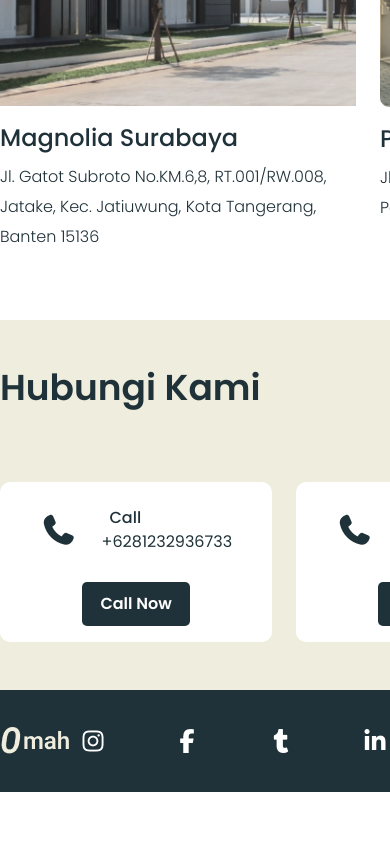
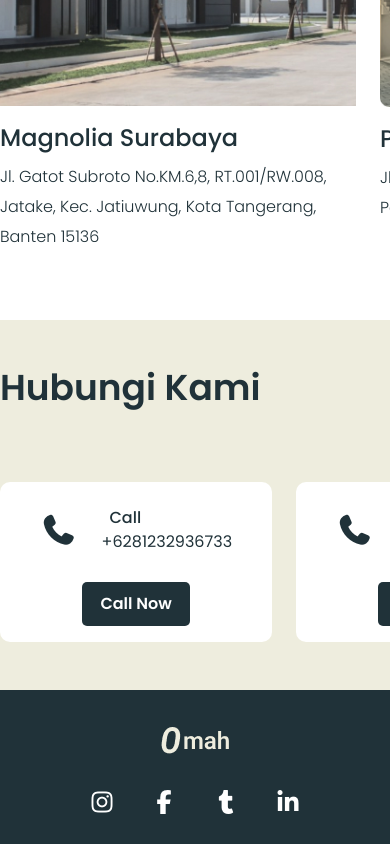
Before and after one commit to menabil/Omah, a website: page index.html in a window 390 px wide. Shown: the part 2967-3811 px from the top of the page. Before the commit the page ends 3759 px from the top, so only its background shows below. Drawn offline with Linux system fonts and the light colour scheme.

Commit message:
responsive footer section

```diff
--- a/index.html
+++ b/index.html
@@ -215,9 +215,7 @@
             <h5 class="text-2xl text-[#203239] font-medium pt-4 pb-2">
               Magnolia Surabaya
             </h5>
-            <p
-              class="text-base text-[#203239] leading-7.5 font-light w-89"
-            >
+            <p class="text-base text-[#203239] leading-7.5 font-light w-89">
               Jl. Gatot Subroto No.KM.6,8, RT.001/RW.008, Jatake, Kec.
               Jatiuwung, Kota Tangerang, Banten 15136
             </p>
@@ -227,9 +225,7 @@
             <h5 class="text-2xl text-[#203239] font-medium pt-4 pb-2">
               Pinang Residences
             </h5>
-            <p
-              class="text-base text-[#203239] leading-7.5 font-light w-89"
-            >
+            <p class="text-base text-[#203239] leading-7.5 font-light w-89">
               Jl. Deplu Raya No.16 RT.5, RW.003 Bintaro, Pesanggrahan, Jakarta
               Selatan 12330
             </p>
@@ -239,9 +235,7 @@
             <h5 class="text-2xl text-[#203239] font-medium pt-4 pb-2">
               South Grove
             </h5>
-            <p
-              class="text-base text-[#203239] leading-7.5 font-light w-89"
-            >
+            <p class="text-base text-[#203239] leading-7.5 font-light w-89">
               1 No.1, RT.1/RW.1, Lb. Bulus, Kec. Cilandak, Kota Jakarta Selatan,
               Daerah Khusus Ibukota Jakarta 12440
             </p>
@@ -309,9 +303,11 @@
     <!-- Footer -->
     <!-- Bottom -->
     <section class="py-7.5 bg-[#203239]">
-      <div class="container flex justify-between">
+      <div
+        class="container flex md:justify-between justify-normal gap-y-7 flex-col md:flex-row"
+      >
         <img src="images/flogo.png" alt="" class="cursor-pointer" />
-        <div class="flex gap-x-16 text-white text-2xl">
+        <div class="flex md:gap-x-16 gap-x-8 text-white text-2xl">
           <i class="fa-brands fa-instagram cursor-pointer"></i>
           <i class="fa-brands fa-facebook-f cursor-pointer"></i>
           <i class="fa-brands fa-tumblr cursor-pointer"></i>
```
Also changed, not shown: src/output.css.
